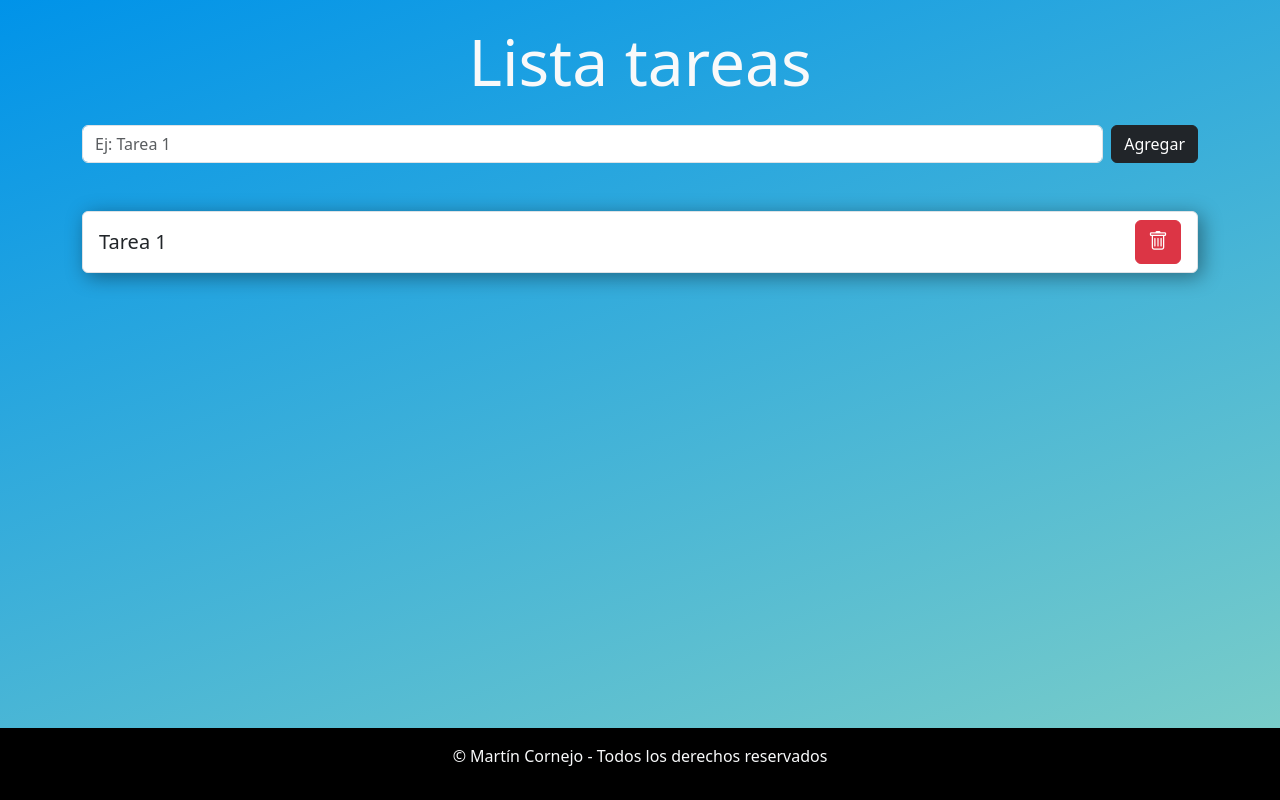
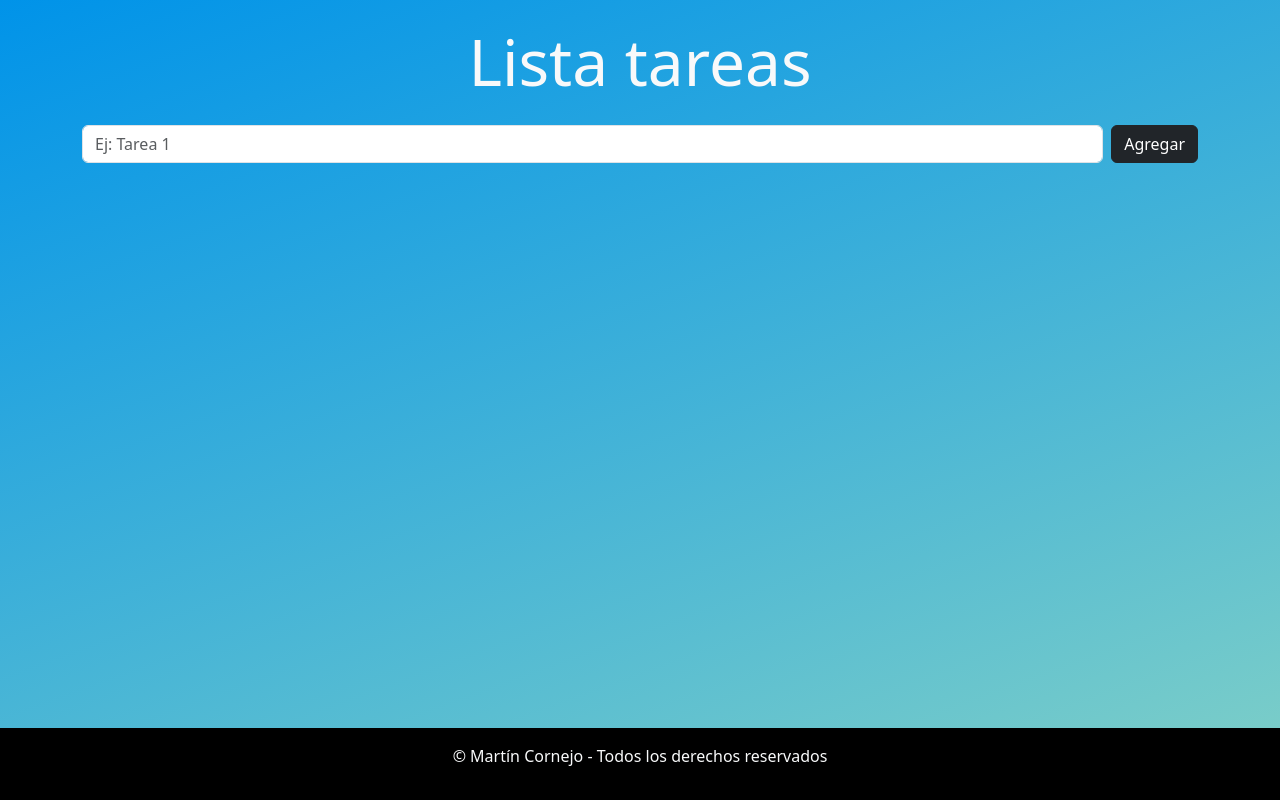
Before and after one commit to MartinCCornejo/listaTareas-backend, a React (Vite) app: page / in a window 1280 px wide. Built offline with nearby package versions, Linux system fonts and the light colour scheme.

Commit message:
Mostramos por pantalla las tareas que vamos agregando desde el formulario

```diff
--- a/src/components/FormularioTarea.jsx
+++ b/src/components/FormularioTarea.jsx
@@ -33,7 +33,7 @@ function FormularioTarea() {
           </Button>{" "}
         </Form.Group>
       </Form>
-      <ListaTareas></ListaTareas>
+      <ListaTareas arrayTareas={arrayTareas}></ListaTareas>
     </section>
   );
 }
--- a/src/components/ItemTarea.jsx
+++ b/src/components/ItemTarea.jsx
@@ -1,10 +1,10 @@
 import {ListGroup,Button} from "react-bootstrap";
 
 
-const ItemTarea = () => {
+const ItemTarea = ({tarea}) => {
     return (
-        <ListGroup.Item className="d-flex justify-content-between align-items-center fs-5 fw-medium box-shadow">
-            Tarea 1 <Button variant="danger"><i class="bi bi-trash fs-5" ></i></Button>
+        <ListGroup.Item className="d-flex justify-content-between align-items-center fs-5 fw-medium box-shadow mb-3">
+            {tarea} <Button variant="danger"><i class="bi bi-trash fs-5" ></i></Button>
         </ListGroup.Item>
     );
 };
--- a/src/components/ListaTareas.jsx
+++ b/src/components/ListaTareas.jsx
@@ -1,11 +1,13 @@
-import ListGroup from 'react-bootstrap/ListGroup';
-import ItemTarea from './ItemTarea';
+import ListGroup from "react-bootstrap/ListGroup";
+import ItemTarea from "./ItemTarea";
 
-function listaTareas() {
+function listaTareas({ arrayTareas }) {
   return (
-      <ListGroup>
-        <ItemTarea></ItemTarea>
-      </ListGroup>
+    <ListGroup>
+      {
+        arrayTareas.map((tarea,posicion) => (<ItemTarea key={posicion} tarea={tarea}></ItemTarea>))
+      }
+    </ListGroup>
   );
 }
 
```
